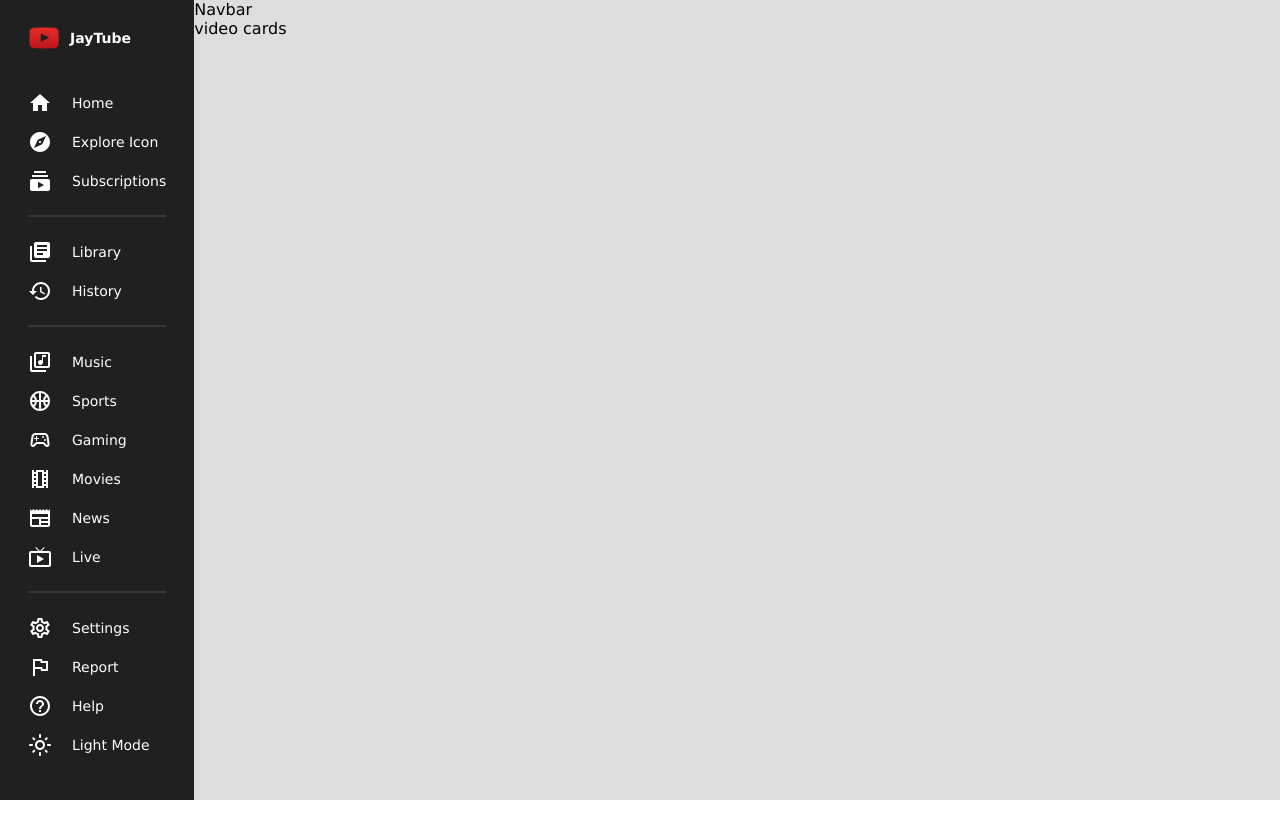
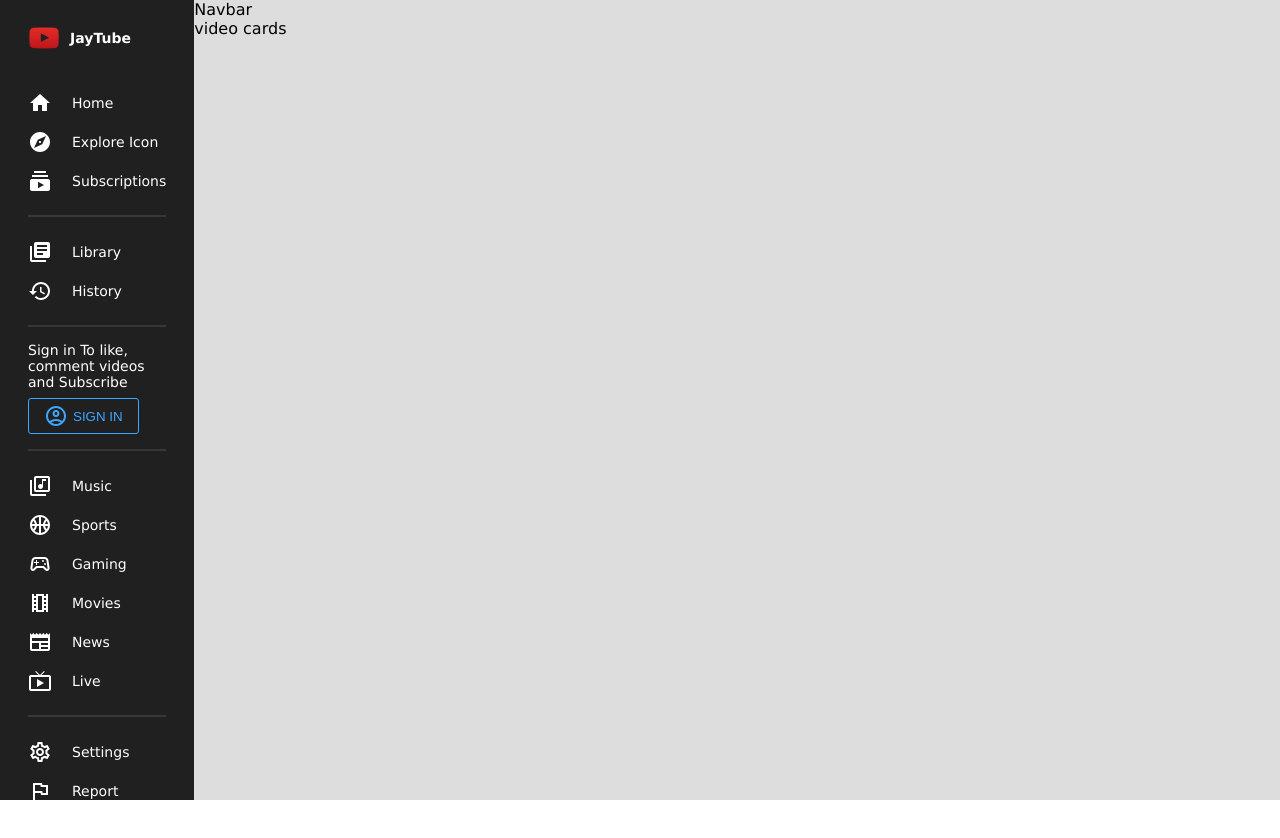
Before and after one commit to iamvermajayant/Youtube_UI, a React (Vite) app: page / in a window 1280 px wide. Shown: the top 838 px of the page. Before the commit the page ends 800 px from the top, so only its background shows below. Built offline with nearby package versions, Linux system fonts and the light colour scheme.

Commit message:
added sign in button in menu.jsx

```diff
--- a/src/Components/Menu.jsx
+++ b/src/Components/Menu.jsx
@@ -15,6 +15,7 @@ import SettingsOutlinedIcon from '@mui/icons-material/SettingsOutlined';
 import FlagOutlinedIcon from '@mui/icons-material/FlagOutlined';
 import HelpOutlineOutlinedIcon from '@mui/icons-material/HelpOutlineOutlined';
 import LightModeOutlinedIcon from '@mui/icons-material/LightModeOutlined';
+import AccountCircleOutlinedIcon from '@mui/icons-material/AccountCircleOutlined';
 
 const Container = styled.div`
     flex : 1;
@@ -55,6 +56,24 @@ const Hr = styled.div `
     border : 0.5px solid #373737;
 `;
 
+const Login = styled.div `
+
+`;
+
+const Button = styled.button`
+    padding : 5px 15px;
+    background-color : transparent;
+    border : 1px solid #3ea6ff;
+    color : #3ea6ff;
+    border-radius : 3px;
+    font-weight : 300;
+    cursor : pointer;
+    display : flex;
+    align-items : center;
+    gap : 5px;
+    margin-top : 0.5rem;
+`;
+
 
 const Menu = () => {
   return (
@@ -85,6 +104,14 @@ const Menu = () => {
             <HistoryIcon/>
             History
           </Item>
+          <Hr/>
+          <Login>
+            Sign in To like, comment videos and Subscribe
+            <Button>
+              <AccountCircleOutlinedIcon/>
+                SIGN IN
+            </Button>
+          </Login>
           <Hr/>
           <Item>
             <LibraryMusicOutlinedIcon/>
```
